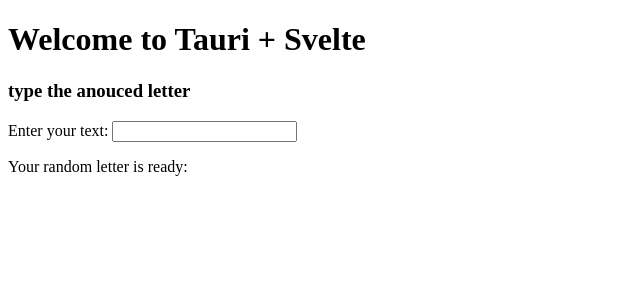
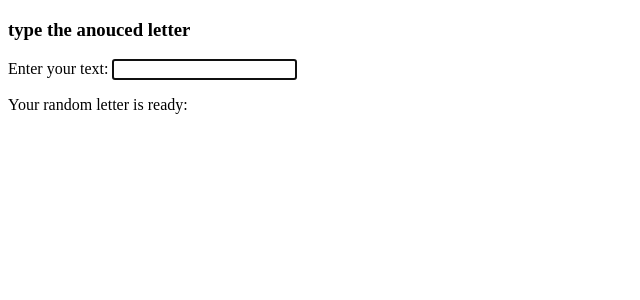
Before and after one commit to Martin1088/braillegame, a SvelteKit app: page / in a window 1280 px wide. Shown: the top 300 px of the page, without its empty margins (0-640 px from the left). Built offline with nearby package versions, Linux system fonts and the light colour scheme.

Commit message:
test success

```diff
--- a/package.json
+++ b/package.json
@@ -21,10 +21,10 @@
     "@sveltejs/adapter-static": "^3.0.6",
     "@sveltejs/kit": "^2.9.0",
     "@sveltejs/vite-plugin-svelte": "^5.0.0",
+    "@tauri-apps/cli": "^2",
     "svelte": "^5.0.0",
     "svelte-check": "^4.0.0",
     "typescript": "~5.6.2",
-    "vite": "^6.0.3",
-    "@tauri-apps/cli": "^2"
+    "vite": "^6.0.3"
   }
 }
--- a/src/routes/+page.svelte
+++ b/src/routes/+page.svelte
@@ -13,6 +13,5 @@
 </script>
 
 <main class="container">
-  <h1>Welcome to Tauri + Svelte</h1>
   <LetterCasing />
 </main>
--- a/src/routes/LetterCasing.svelte
+++ b/src/routes/LetterCasing.svelte
@@ -32,6 +32,7 @@
           class="form-control"
           bind:value={inputValue}
           aria-describedby="inputHelp"
+          autofocus
         />
       </div>
       <div aria-live="assertive" role="alert" class="visually-hidden">
```
